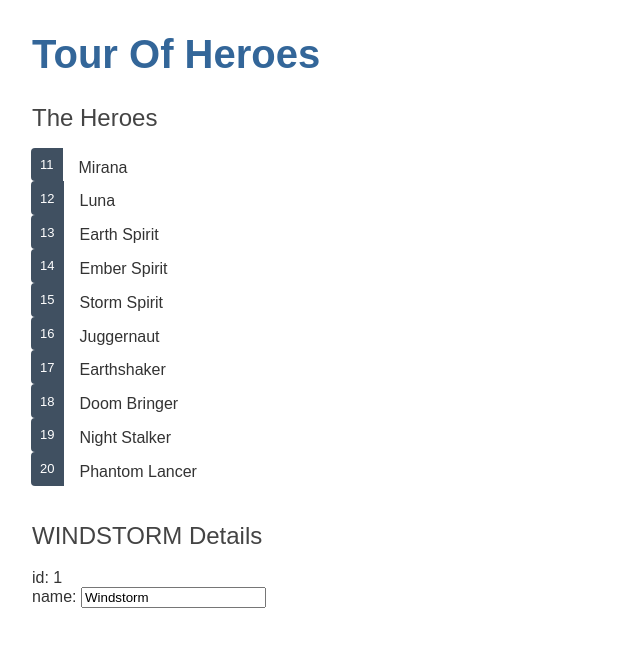
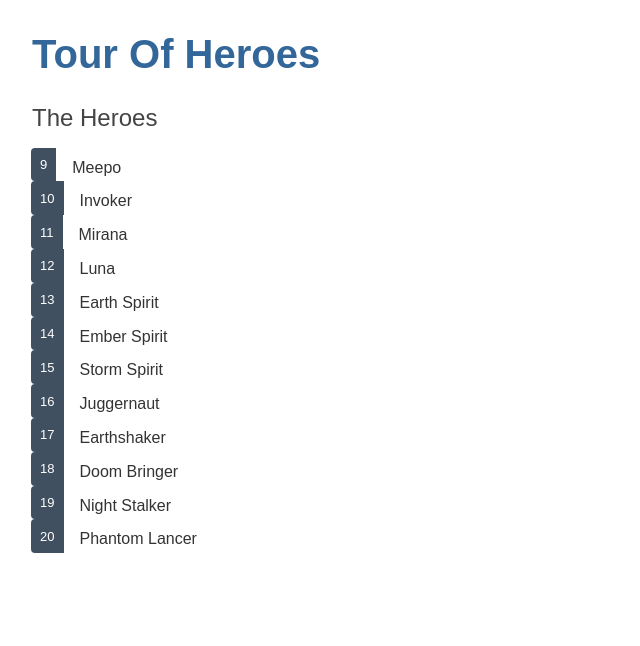
Before and after one commit to magicmitra/heroes, an Angular app: page / in a window 1280 px wide. Shown: the top 646 px of the page, without its empty margins (0-640 px from the left). Built offline with nearby package versions, Linux system fonts and the light colour scheme.

Commit message:
spread it so hard

```diff
--- a/src/app/heroes/heroes.component.html
+++ b/src/app/heroes/heroes.component.html
@@ -1,14 +1,18 @@
 <h2>The Heroes</h2>
 <ul class="heroes">
-    <li *ngFor="let hero of heroes" (click)="onSelect(hero)">
+    <li *ngFor="let hero of heroes"
+        [class.selected]="hero === selectedHero"
+        (click)="onSelect(hero)">
         <span class="badge">{{ hero.id }}</span> {{ hero.name }}
     </li>
 </ul>
 
-<h2>{{ hero.name | uppercase }} Details</h2>
-<div><span>id: </span>{{ hero.id }}</div>
-<div>
-    <label>name:
-        <input [(ngModel)]="hero.name" placeholder="name"/>
-    </label>
+<div *ngIf="selectedHero">
+    <h2>{{ selectedHero.name | uppercase }} Details</h2>
+    <div><span>id: </span>{{ selectedHero.id }}</div>
+    <div>
+        <label>name:
+            <input [(ngModel)]="selectedHero.name" placeholder="name"/>
+        </label>
+    </div>
 </div>
--- a/src/app/heroes/heroes.component.ts
+++ b/src/app/heroes/heroes.component.ts
@@ -10,16 +10,14 @@ import { HEROES } from '../mock-heroes';
 export class HeroesComponent implements OnInit {
   heroes = HEROES;
   selectedHero: Hero;
-  onSelect(hero: Hero): void {
-    this.selectedHero = hero;
-  }
-  hero: Hero = {
-    id: 1,
-    name: 'Windstorm'
-  };
+
   constructor() { }
 
   ngOnInit() {
   }
 
+  onSelect(hero: Hero): void {
+    this.selectedHero = hero;
+  }
+
 }
--- a/src/app/mock-heroes.ts
+++ b/src/app/mock-heroes.ts
@@ -1,6 +1,8 @@
 import { Hero } from './hero';
 
 export const HEROES: Hero[] = [
+    { id: 9, name: 'Meepo' },
+    { id: 10, name: 'Invoker'},
     { id: 11, name: 'Mirana' },
     { id: 12, name: 'Luna' },
     { id: 13, name: 'Earth Spirit' },
```
